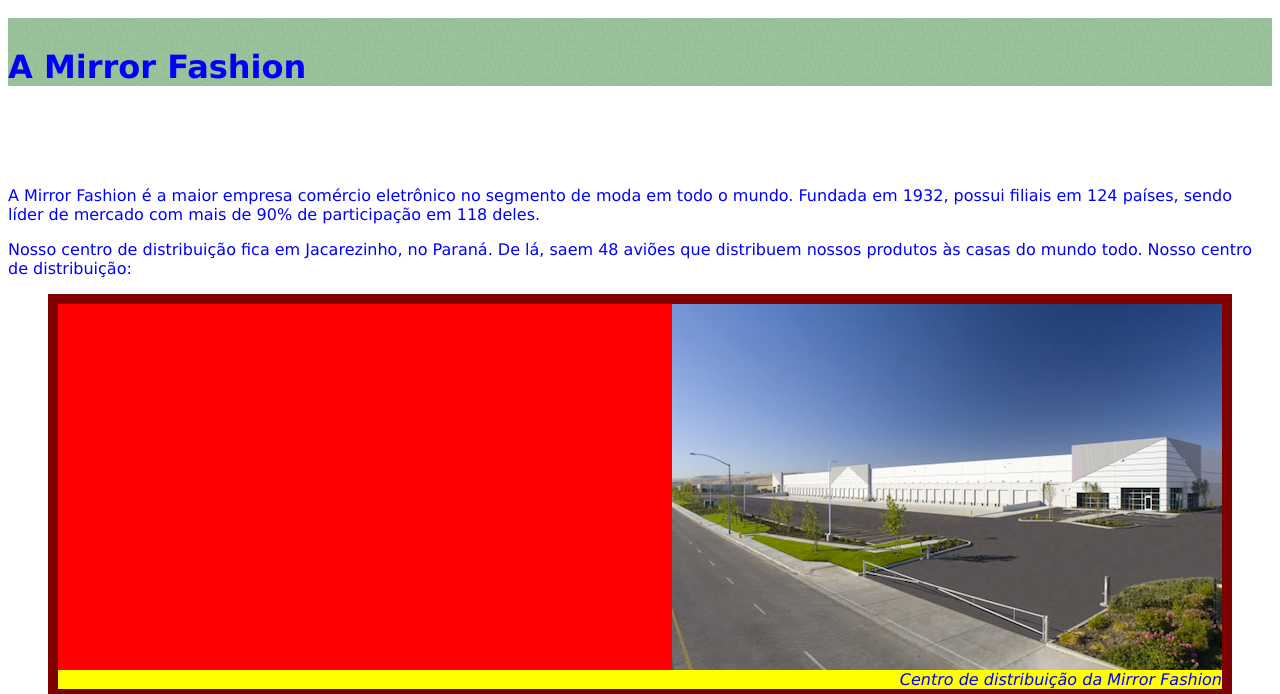
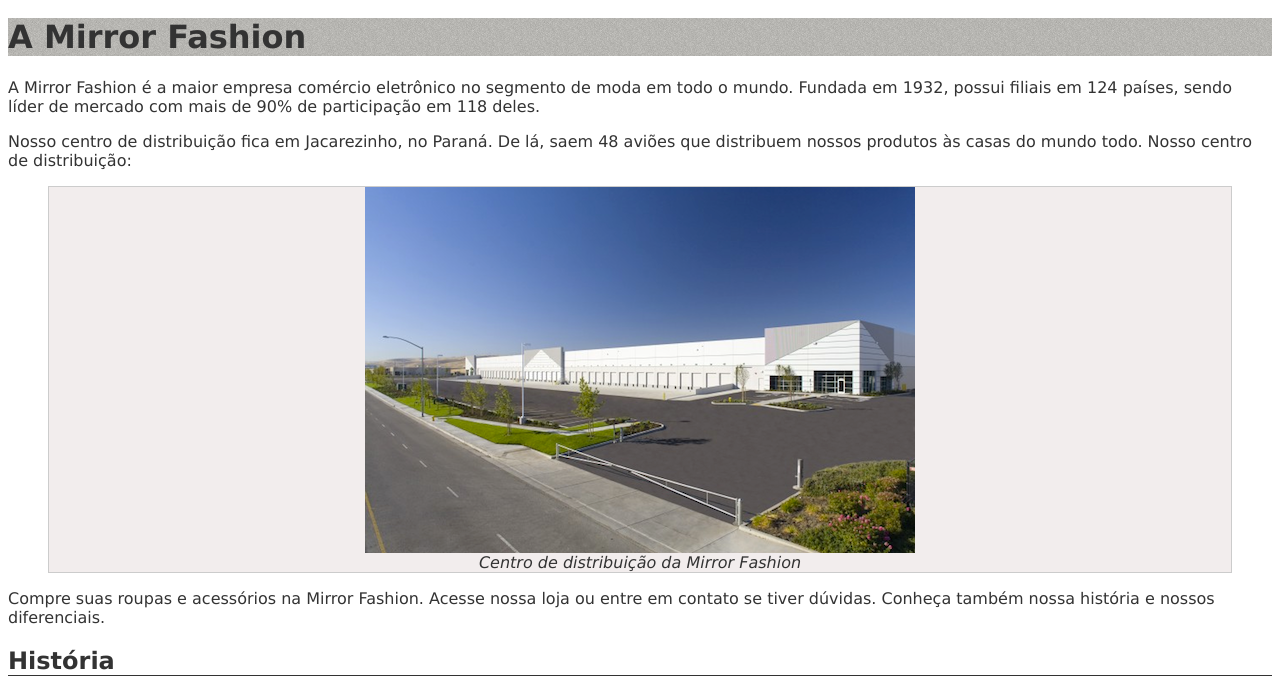
Before and after one commit to CaelumAulas/web7368, a plain HTML site: page sobre.html in a window 1280 px wide. Shown: the part 96-790 px from the top of the page. Drawn offline with Linux system fonts and the light colour scheme.

Commit message:
2.16 Exercício: Primeiros passos com CSS

```diff
--- a/css/sobre.css
+++ b/css/sobre.css
@@ -1,22 +1,22 @@
 body {
-  font-family: 'Lucida Sans Unicode', Arial, sans-serif;
-  color: blue;
+  color: #333333;
+  font-family: 'Lucida Sans Unicode', 'Lucida Grande', sans-serif;
 }
 
 h1 {
-  background-image: url(../img/background-sobre.png);
-  background-color: rgb(113, 206, 121);
-  padding-top: 30px;
-  margin-bottom: 100px;
+  background-image: url(../img/sobre-background.jpg);
+}
+
+h2 {
+  border-bottom: 1px solid #333333;
 }
 
 figure {
-  border: 10px solid rgba(0, 0, 0, .5);
-  background-color: red;
-  text-align: right;
+  background-color: #F2EDED;
+  border: 1px solid #CCC;
+  text-align: center;
 }
 
 figcaption {
   font-style: italic;
-  background-color: yellow;
 }
```
Also changed, not shown: img/background-sobre.png (deleted), img/sobre-background.jpg (added).
